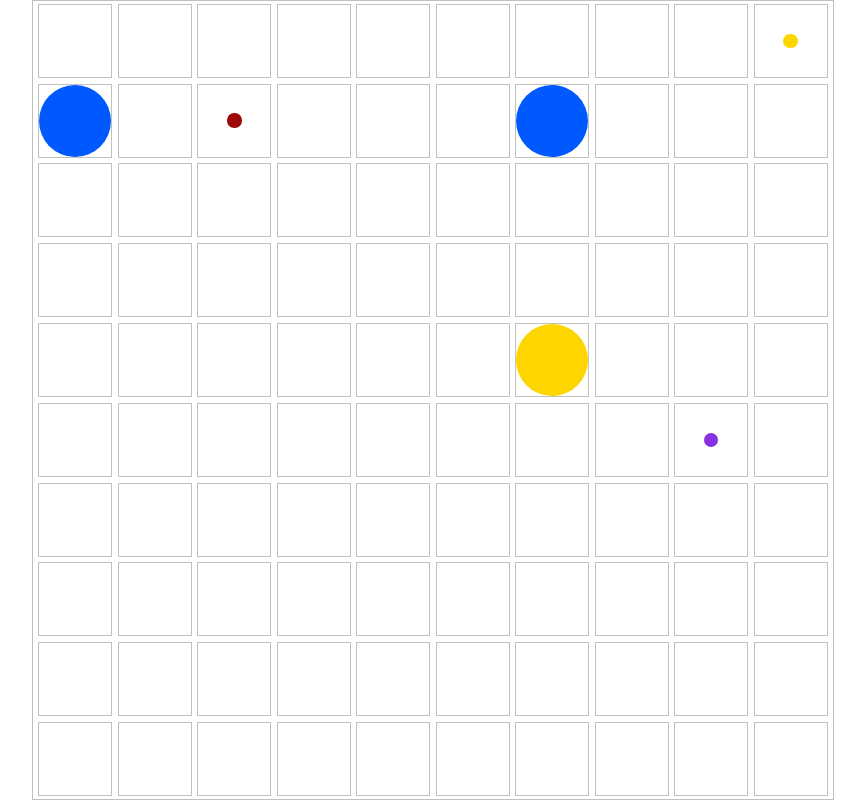
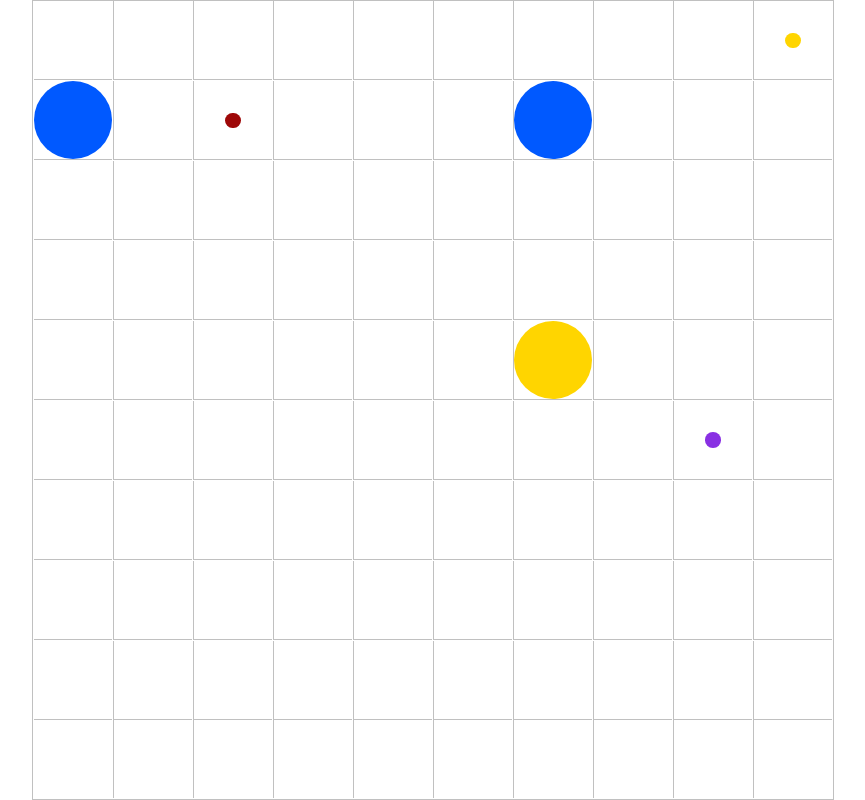
Before and after one commit to jamesstarjohnson/game, a React (Create React App) app: page / in a window 1280 px wide. Shown: the whole page, without its empty margins (207-1072 px from the left). Built offline with nearby package versions, Linux system fonts and the light colour scheme.

Commit message:
fix field markup

```diff
--- a/src/App.tsx
+++ b/src/App.tsx
@@ -57,7 +57,7 @@ const Ball: React.FC<{ cell: BallKinds; onClick: () => void }> = ({
     case "regular":
       return <RegularBall onClick={onClick} color={cell.color} />;
     case "small":
-      return <SmallBall onClick={onClick} color={cell.color} />;
+      return <SmallBall color={cell.color} />;
     case "empty":
       return <EmptyCell onClick={onClick} />;
   }
@@ -71,10 +71,11 @@ const Container = styled.div`
   justify-content: center;
 `;
 
-const Cell = styled.div`
-  width: 9vmin;
-  height: 9vmin;
-  border: 1px solid silver;
+const Cell = styled.div<{ firstInARow: boolean; bottomRow: boolean }>`
+  width: calc(10vmin - 2px);
+  height: calc(10vmin - 2px);
+  border-bottom: ${props => (!props.bottomRow ? "1px solid silver" : 0)};
+  border-left: ${props => (!props.firstInARow ? "1px solid silver" : 0)};
   display: flex;
   align-items: center;
   justify-content: center;
@@ -107,7 +108,11 @@ const App: React.FC = () => {
     <Container>
       <Board>
         {board.map((cell, index) => (
-          <Cell key={index}>
+          <Cell
+            firstInARow={index % size === 0}
+            bottomRow={index >= size * size - size}
+            key={index}
+          >
             {<Ball onClick={handleMouseClick(index)} cell={cell} />}
           </Cell>
         ))}
--- a/src/utils.ts
+++ b/src/utils.ts
@@ -131,6 +131,7 @@ export function boardOnNewMove(board: BallKinds[], id: number) {
     if (
       index === id &&
       (x.kind === "empty" || x.kind === "small") &&
+      !!firstSpot &&
       firstSpot.kind === "jumpy" &&
       canYouMoveHere()
     ) {
```
